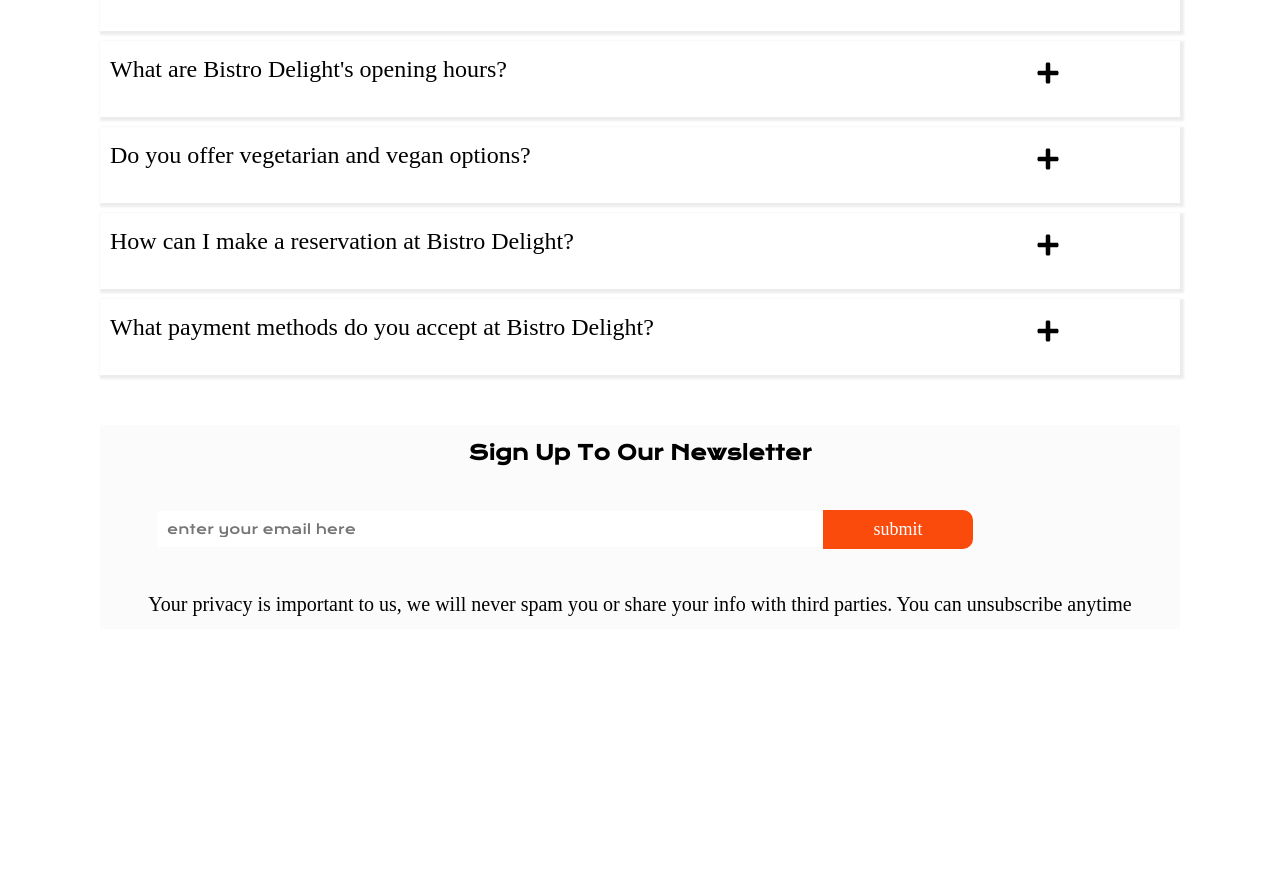
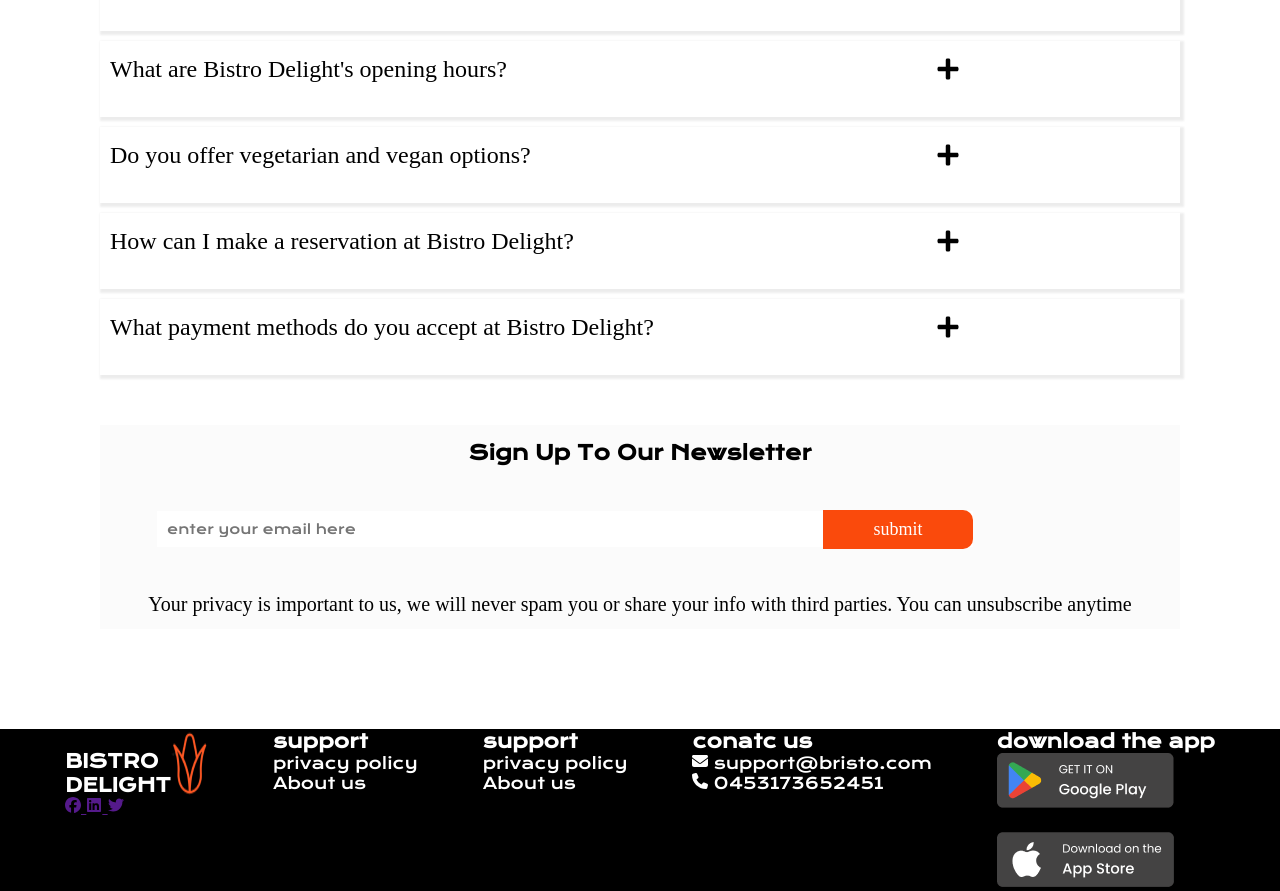
Before and after one commit to GAMSH655/BISTRO-DELIGHT, a React (Vite) app: page / in a window 1280 px wide. Shown: the part 5111-6002 px from the top of the page. Before the commit the page ends 5840 px from the top, so only its background shows below. Built offline with nearby package versions, Linux system fonts and the light colour scheme.

Commit message:
working in the footer component

```diff
--- a/src/App.jsx
+++ b/src/App.jsx
@@ -7,6 +7,7 @@
 import Menu from './Components/Menu'
 import Customer from './Components/Customer'
 import Faqs from'./Components/Faqs'
+import Footer from "../src/Components/Footer"
 function App() {
 
 
@@ -19,6 +20,7 @@
       <Menu/>
       <Customer/>
       <Faqs/>
+      <Footer/>
     </>
   )
 }
--- a/src/Components/Faq.css
+++ b/src/Components/Faq.css
@@ -19,6 +19,7 @@
     right: 200px;
     font-size: 1.5rem;
     font-weight: bolder;
+    bottom: 10px;
     margin: 20px;}
 .Questions{
     font-family: Poppins;
@@ -47,6 +48,7 @@
    margin-top: 10px;
    width: 100%;
    border: 3px thing black;
+   position: relative;
 
 }
 .answerContainer{
--- a/src/Components/Faqs.jsx
+++ b/src/Components/Faqs.jsx
@@ -31,23 +31,26 @@
       },
     ]
   return (
-    <div className='faqsComponents'>
+    <div className='faqsComponents' >
         <h3 className='faqTitle'> Frequently Asked Questions</h3>
         <p className='Faqs_P'>Got questions? We’ve got answers! If you don’t find what you’re looking for, feel free to contact us</p>
-        {/* <div className="faqsContainer"> */}
-            {
-                 Array_of_Questions.map(({Questions , Answer} , index) =>{
-                    return  <div className='FAQBOx' key={index}  onClick={HandleToggle}>
-                    <div className="faq_Container_Header" >
-                   <p className="Questions">{Questions}</p>
-                   <p className="showQuestion">{openQuestion ? <FaMinus/> : <FaPlus/>}</p>
-                   </div>
-                      <div className={`answerContainer ${openQuestion ? "active" : " "}`}>
-                      <p className="answers">{Answer}</p>
-                      </div>
-                        </div>
-                 } )
-            }
+         {
+          Array_of_Questions.map((Acc , index)=>{
+            return <div >
+              <div className='FAQBOx' >
+                 <div className="faq_Container_Header"  onClick={HandleToggle} key={index}>
+                 <p className='Questions'>{Acc.Questions}</p>
+                 <p className='showQuestion'>{openQuestion ? <FaMinus/> : <FaPlus/>}</p>
+                 </div>
+                 <div className= {`answerContainer ${openQuestion ? "active" : ""}`}>
+                  <p className='answers'>{Acc.Answer}</p>
+                </div>
+                </div>
+
+
+            </div>
+          })
+         }
 
             <div className="newsLetterDiv">
                  <h3 className="signUp">Sign Up To Our Newsletter</h3>
--- /dev/null
+++ b/src/Components/Footer.css
@@ -0,0 +1,6 @@
+.Footer{
+ background-color: black;
+ color: white;
+ display: flex;
+ justify-content: space-evenly;
+}
--- /dev/null
+++ b/src/Components/Footer.jsx
@@ -0,0 +1,48 @@
+import React from 'react'
+import "./Footer.css"
+import Corn from "../assets/Corn.png"
+import { FaFacebook , FaLinkedin ,  FaEnvelope , FaPhone  , FaTwitter} from 'react-icons/fa6'
+import Apple from "../assets/Apple.png"
+import Google from "../assets/Google.png"
+const Footer = () => {
+  return (
+    <div className='Footer'>
+        <div className="">
+        <div className="logoConatiner">
+         <h3 className='logoTExt'>
+             bistro <span className='logoSpan'>delight</span>
+         </h3>
+           <img src={Corn} alt="" />
+           </div>
+           <div className="footerIcon">
+              <a href="" className="footerLink"> < FaFacebook /> </a>
+              <a href="" className="footerLink"> <  FaLinkedin /> </a>
+              <a href="" className="footerLink"> <  FaTwitter  /> </a>
+           </div>
+        </div>
+        <div className="innerFooterDiv">
+            <h3 className="footerTitle">support</h3>
+            <p className="footer_p">privacy policy</p>
+            <p className="footer_p">About us</p>
+        </div>
+        <div className="innerFooterDiv">
+            <h3 className="footerTitle">support</h3>
+            <p className="footer_p">privacy policy</p>
+            <p className="footer_p">About us</p>
+        </div>
+        <div className="innerFooterDiv">
+            <h3 className="footerTitle">conatc us</h3>
+            <p className="footer_p"> < FaEnvelope/> support@bristo.com</p>
+            <p className="footer_p"> <FaPhone /> 0453173652451</p>
+        </div>
+        <div className="innerFooterDiv">
+            <h3 className="footerTitle">download the app</h3>
+              <img src= {Google} alt="" />
+              <br /><br />
+              <img src= {Apple} alt="" />
+        </div>
+    </div>
+  )
+}
+
+export default Footer
```
Also changed, not shown: src/assets/Apple.png (added), src/assets/Google.png (added).
